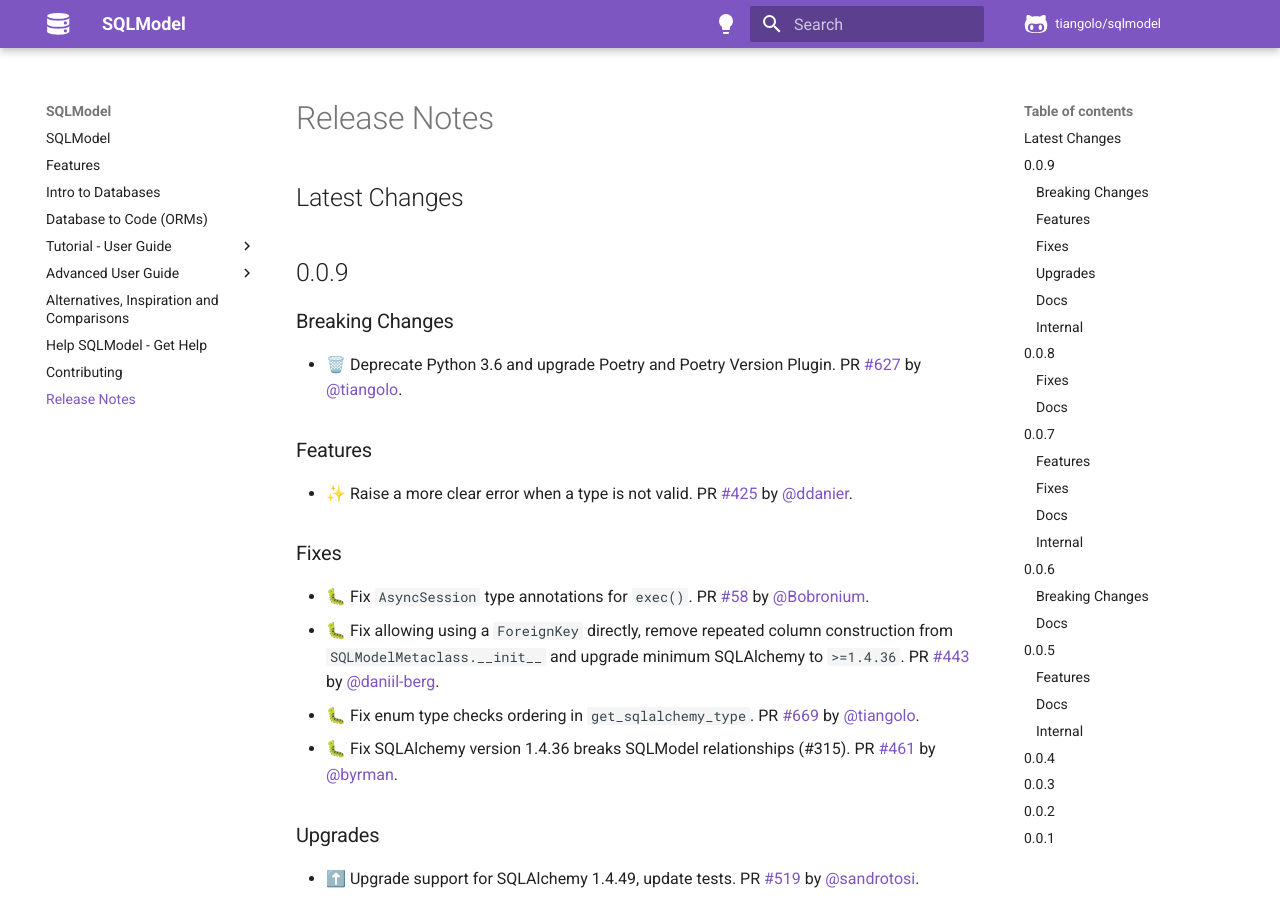
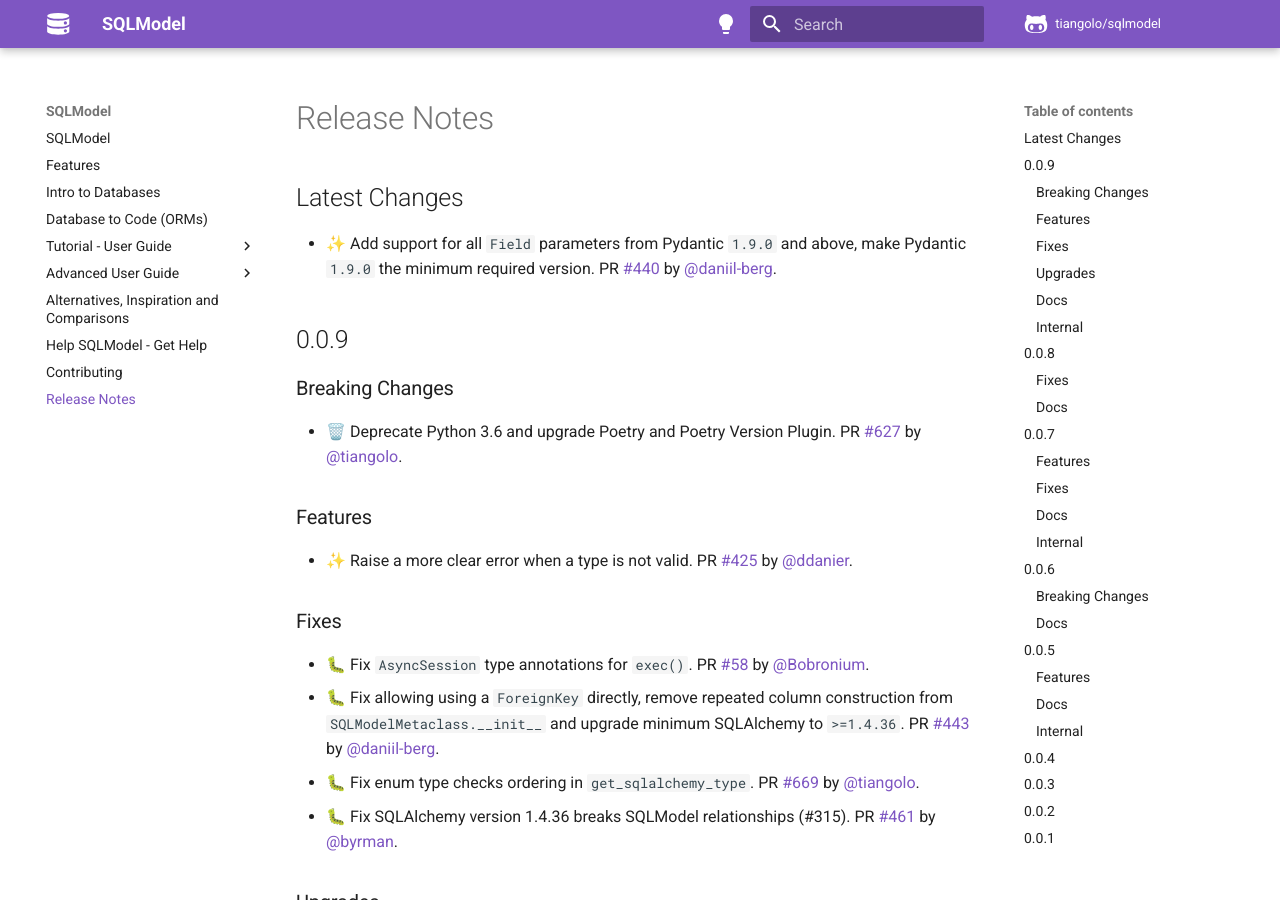
Before and after one commit to sztrakabalint/fastapi-sqlmodel, an MkDocs documentation site: the page built from docs/release-notes.md, in a window 1280 px wide and 900 px high. Built offline with MkDocs 1.6.1 and Material for MkDocs 9.7.7, drawn with Linux system fonts in a browser that asks for light colours; comment, search, counter and statistics services are not loaded.

Commit message:
📝 Update release notes

```diff
--- a/docs/release-notes.md
+++ b/docs/release-notes.md
@@ -2,6 +2,7 @@
 
 ## Latest Changes
 
+* ✨ Add support for all `Field` parameters from Pydantic `1.9.0` and above, make Pydantic `1.9.0` the minimum required version. PR [#440](https://github.com/tiangolo/sqlmodel/pull/440) by [@daniil-berg](https://github.com/daniil-berg).
 ## 0.0.9
 
 ### Breaking Changes
```
